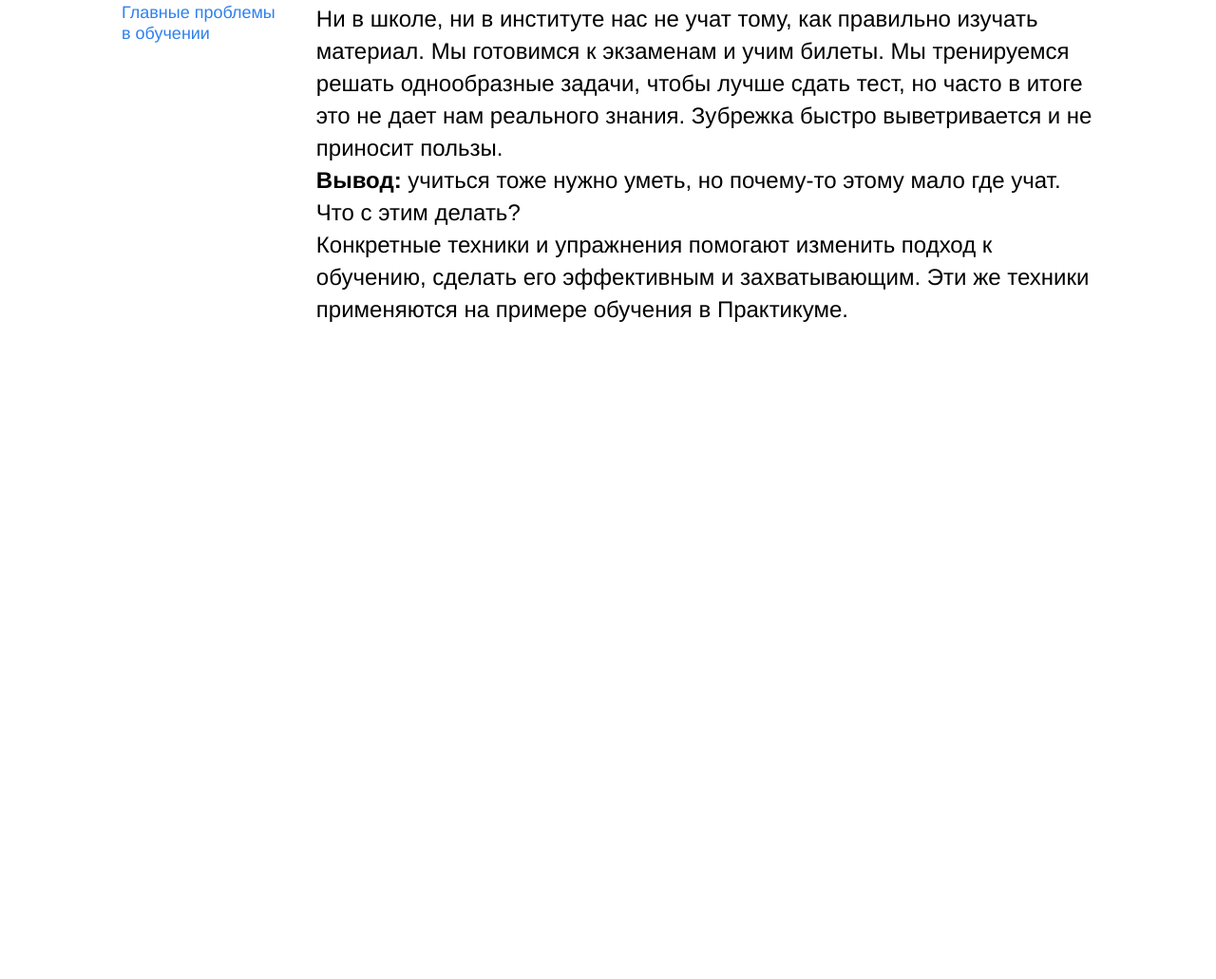
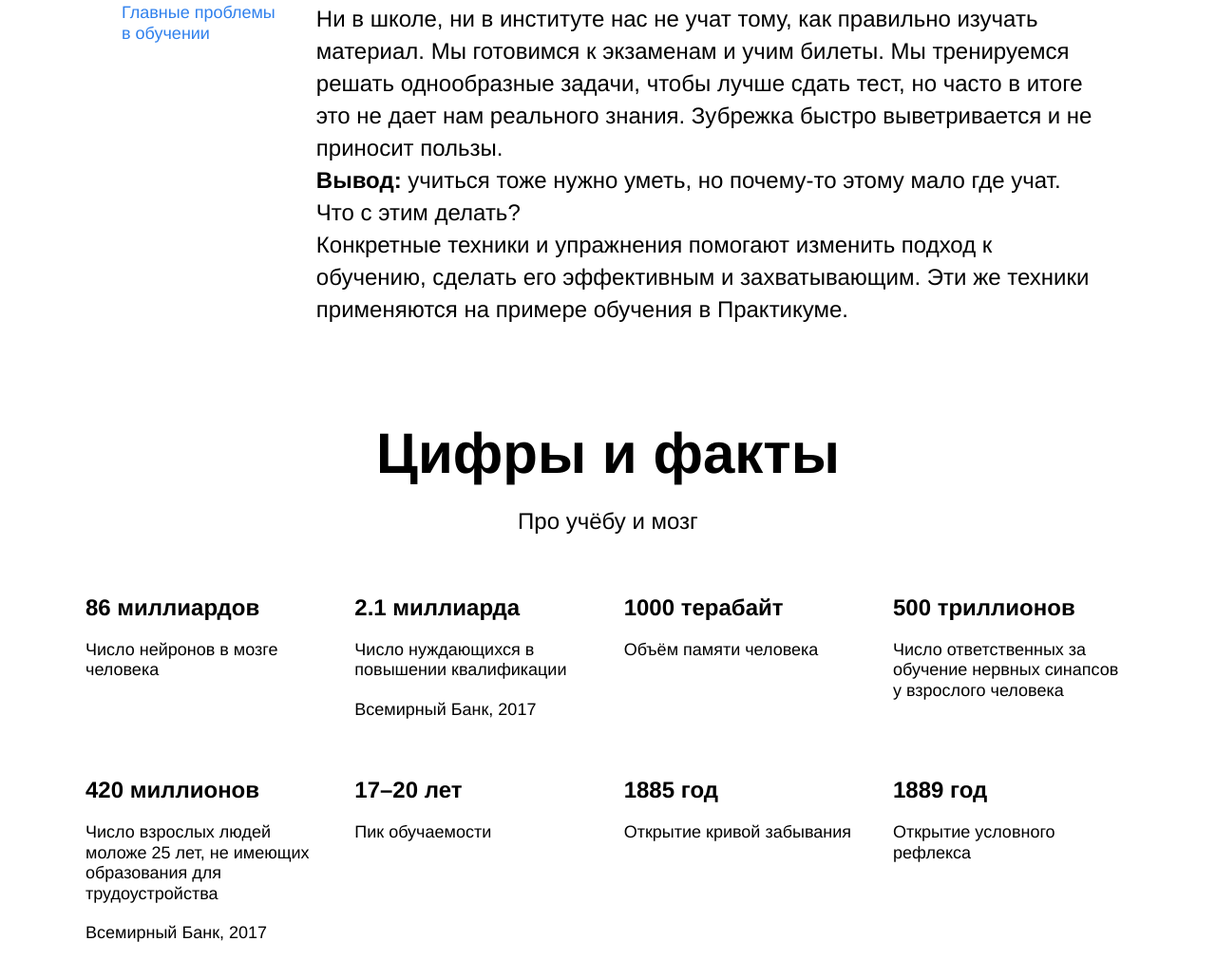
Before and after one commit to Number396/how-to-learn, a plain HTML site: page index.html in a window 1280 px wide. Shown: the part 853-1884 px from the top of the page at 95% size. Before the commit the page ends 1196 px from the top, so only its background shows below. Drawn offline with Linux system fonts and the light colour scheme.

Commit message:
digits is done

```diff
--- a/index.html
+++ b/index.html
@@ -31,7 +31,44 @@
             </div>
           </div>
         </section>
-        <section class="digits"></section>
+        <section class="digits">
+          <h2 class="section-title">Цифры и факты</h2>
+          <h3 class="section-subtitle">Про учёбу и мозг</h3>
+          <ul class="table">
+            <li class="table__cell"><h4 class="table__heading">86 миллиардов</h4>
+              <p class="table__text">Число нейронов в мозге человека</p>
+            </li>
+            <li class="table__cell"><h4 class="table__heading">2.1 миллиарда</h4>
+              <p class="table__text">Число нуждающихся в повышении квалификации</p>
+              <p class="table__text">Всемирный Банк, 2017</p>
+            </li>
+            <li class="table__cell"><h4 class="table__heading">1000 терабайт</h4>
+              <p class="table__text">Объём памяти человека</p>
+            </li>
+            <li class="table__cell"><h4 class="table__heading">500 триллионов</h4>
+              <p class="table__text">Число ответственных за обучение нервных синапсов у взрослого человека</p>
+            </li>
+            <li class="table__cell"><h4 class="table__heading">420 миллионов</h4>
+              <p class="table__text">Число взрослых людей моложе 25 лет, не имеющих образования для трудоустройства</p>
+              <p class="table__text">Всемирный Банк, 2017</p>
+            </li>
+            <li class="table__cell"><h4 class="table__heading">17–20 лет</h4>
+              <p class="table__text">Пик обучаемости</p>
+            </li>
+            <li class="table__cell"><h4 class="table__heading">1885 год</h4>
+              <p class="table__text">Открытие кривой забывания</p>
+            </li>
+            <li class="table__cell"><h4 class="table__heading">1889 год</h4>
+              <p class="table__text">Открытие условного рефлекса</p>
+            </li>
+
+          </ul>
+
+
+
+          </div>
+
+        </section>
         <section class="feynman"></section>
         <section class="kaufman"></section>
       </content>
--- a/styles/style.css
+++ b/styles/style.css
@@ -136,6 +136,78 @@
   font-weight: 600;
 }
 
+.digits {
+  /* border: 1px solid red; */
+  padding-top: 100px;
+  padding-bottom: 100px;
+  display: flex;
+  flex-direction: column;
+  align-items: center;
+
+}
+
+.section-title {
+  /* border: 1px solid red; */
+  margin: 0 0 20px;
+  width: 60%;
+  line-height: 1.15;
+  font-size: 60px;
+  font-weight: 600;
+  text-align: center;
+
+
+}
+
+.section-subtitle {
+  /* border: 1px solid red; */
+  margin: 0;
+  width: 60%;
+  line-height: 34px;
+  font-size: 24px;
+  font-weight: normal;
+  text-align: center;
+
+}
+
+.table {
+  /* border: 1px solid red; */
+  margin: 0;
+  padding: 0;
+  width: 1100px;
+  /* padding: 60px; */
+  display: flex;
+  flex-wrap: wrap;
+  justify-content: space-between;
+
+}
+
+.table__cell {
+  /* border: 1px solid red; */
+  width: 250px;
+  list-style-type: none;
+  margin: 60px 0 0 0;
+}
+
+.table__heading {
+
+  /* border: 1px solid red; */
+  line-height: 1.15;
+  font-size: 24px;
+  font-weight: 600;
+  margin: 0 0 20px;
+}
+
+.table__text {
+  /* border: 1px solid red; */
+  line-height: 1.2;
+  font-size: 18px;
+  font-weight: normal;
+  margin: 0 0 20px;
+
+}
+.table__text:last-of-type {
+  margin-bottom: 0%;
+}
 
 
 /* и элемента с модификатором вида ключ-значение */
@@ -145,3 +217,9 @@
   margin-right: 0; /* скорее всего это не нужно */
   margin-top: 80px;
 }
+
+/* .test{
+  border: 1px solid red;
+  width: 60%;
+  display: flex;
+} */
```
